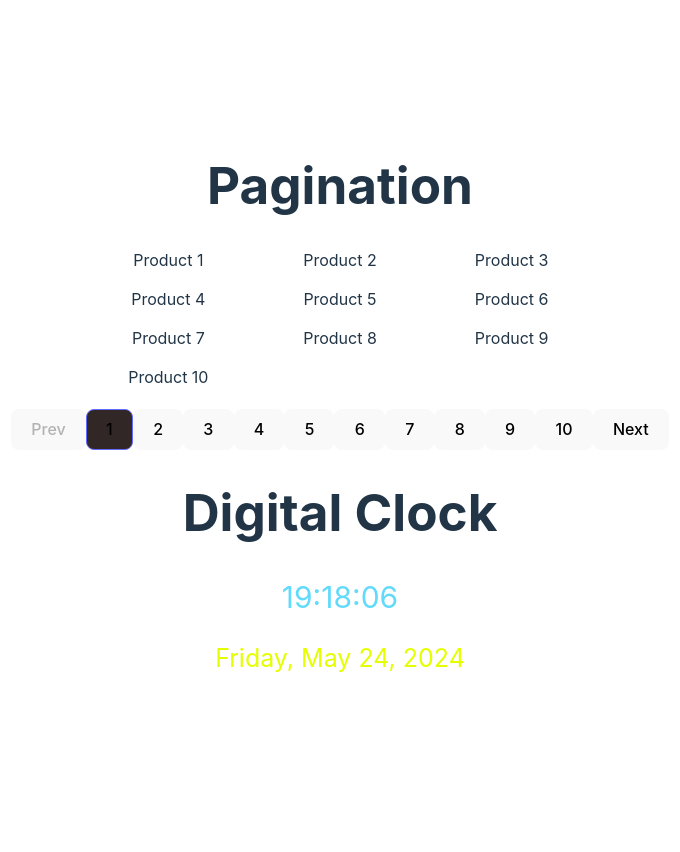
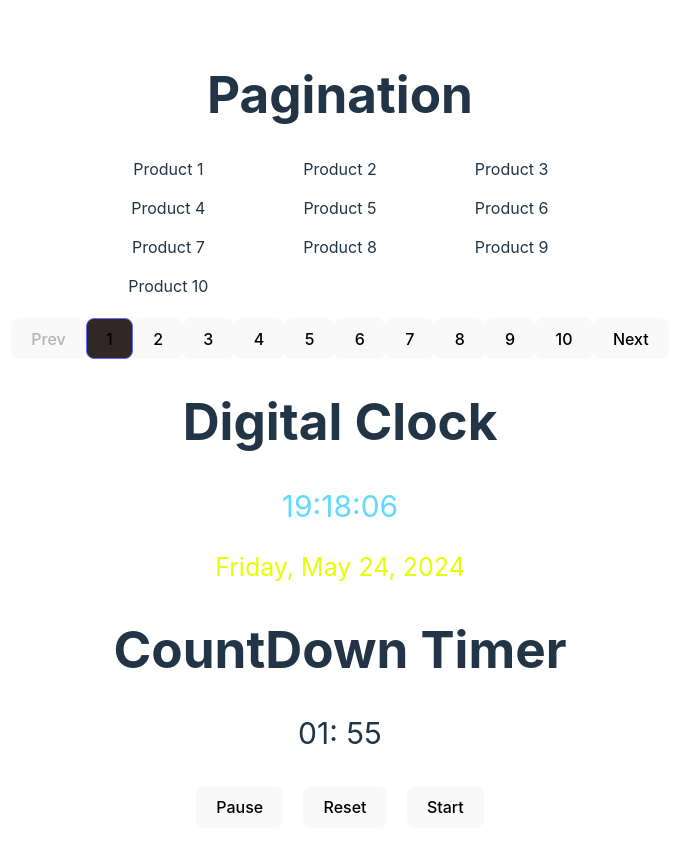
Before and after one commit to PremKhodke-99/React-projects-2, a React (Vite) app: page / in a window 1280 px wide. Shown: the top 852 px of the page, without its empty margins (300-980 px from the left). Before the commit the page ends 800 px from the top, so only its background shows below. Built offline with nearby package versions, Linux system fonts and the light colour scheme.

Commit message:
Countdown timer

```diff
--- a/src/App.jsx
+++ b/src/App.jsx
@@ -2,6 +2,7 @@ import { useState } from 'react'
 import './App.css'
 import PaginationTest from './components/Pagination/test'
 import DigitalClock from './components/DigitalClock/DigitalClock'
+import CountdownTimerTest from './components/Countdown-Timer/test'
 
 function App() {
   const [count, setCount] = useState(0)
@@ -11,6 +12,7 @@ function App() {
       <div>
         <PaginationTest />
         <DigitalClock />
+        <CountdownTimerTest />
       </div>
     </>
   )
--- /dev/null
+++ b/src/components/Countdown-Timer/CountdownTimer.jsx
@@ -0,0 +1,69 @@
+import React, { useEffect, useRef, useState } from 'react'
+import './timer.css'
+
+function CountdownTimer({ initialTime, onTimeFinish }) {
+
+    const [time, setTime] = useState(initialTime);
+    const [isRunning, setIsRunning] = useState(true);
+    const intervalReference = useRef();
+
+    useEffect(() => {
+        if (isRunning) {
+            //interval
+            intervalReference.current = setInterval(() => {
+                setTime(prevTime => {
+                    if (prevTime === 0) {
+                        clearInterval(intervalReference.current);
+                        setIsRunning(false);
+
+                        if (onTimeFinish) {
+                            onTimeFinish();
+                        }
+
+                        return 0;
+                    }
+                    return prevTime - 1;
+                })
+            }, 1000)
+        } else {
+            clearInterval(intervalReference.current);
+        }
+
+        return () => {
+            clearInterval(intervalReference.current);
+        }
+
+    }, [isRunning, onTimeFinish]);
+
+    const minutes = Math.floor(time / 60);
+    const seconds = time % 60;
+
+    const handeleResumeAndPause = () => {
+        setIsRunning(prevIsRunning => !prevIsRunning);
+    }
+
+    const handleReset = () => {
+        clearInterval(intervalReference.current);
+        setTime(initialTime);
+        setIsRunning(false);
+    }
+
+    const handleStart = () => {
+        setIsRunning(true);
+    }
+
+    return (
+        <div className='timer'>
+            <p>
+                {String(minutes).padStart(2, '0')}: {String(seconds).padStart(2, '0')}
+            </p>
+            <div className='timer-buttons'>
+                <button onClick={handeleResumeAndPause}>{isRunning ? 'Pause' : 'Resume'}</button>
+                <button onClick={handleReset}>Reset</button>
+                <button onClick={handleStart}>Start</button>
+            </div>
+        </div>
+    )
+}
+
+export default CountdownTimer
--- /dev/null
+++ b/src/components/Countdown-Timer/test.jsx
@@ -0,0 +1,17 @@
+import React from 'react'
+import CountdownTimer from './CountdownTimer'
+
+function CountdownTimerTest() {
+    const handleTimeFinish = () => {
+        console.log("Times up");
+    }
+
+    return (
+        <div className='countdown-timer-container'>
+            <h1>CountDown Timer</h1>
+            <CountdownTimer initialTime={120} onTimeFinish={handleTimeFinish} />
+        </div>
+    )
+}
+
+export default CountdownTimerTest
--- /dev/null
+++ b/src/components/Countdown-Timer/timer.css
@@ -0,0 +1,9 @@
+.timer-buttons{
+    display: flex;
+    gap: 20px;
+    justify-content: center;
+}
+
+.timer p{
+    font-size: 30px;
+}
```
